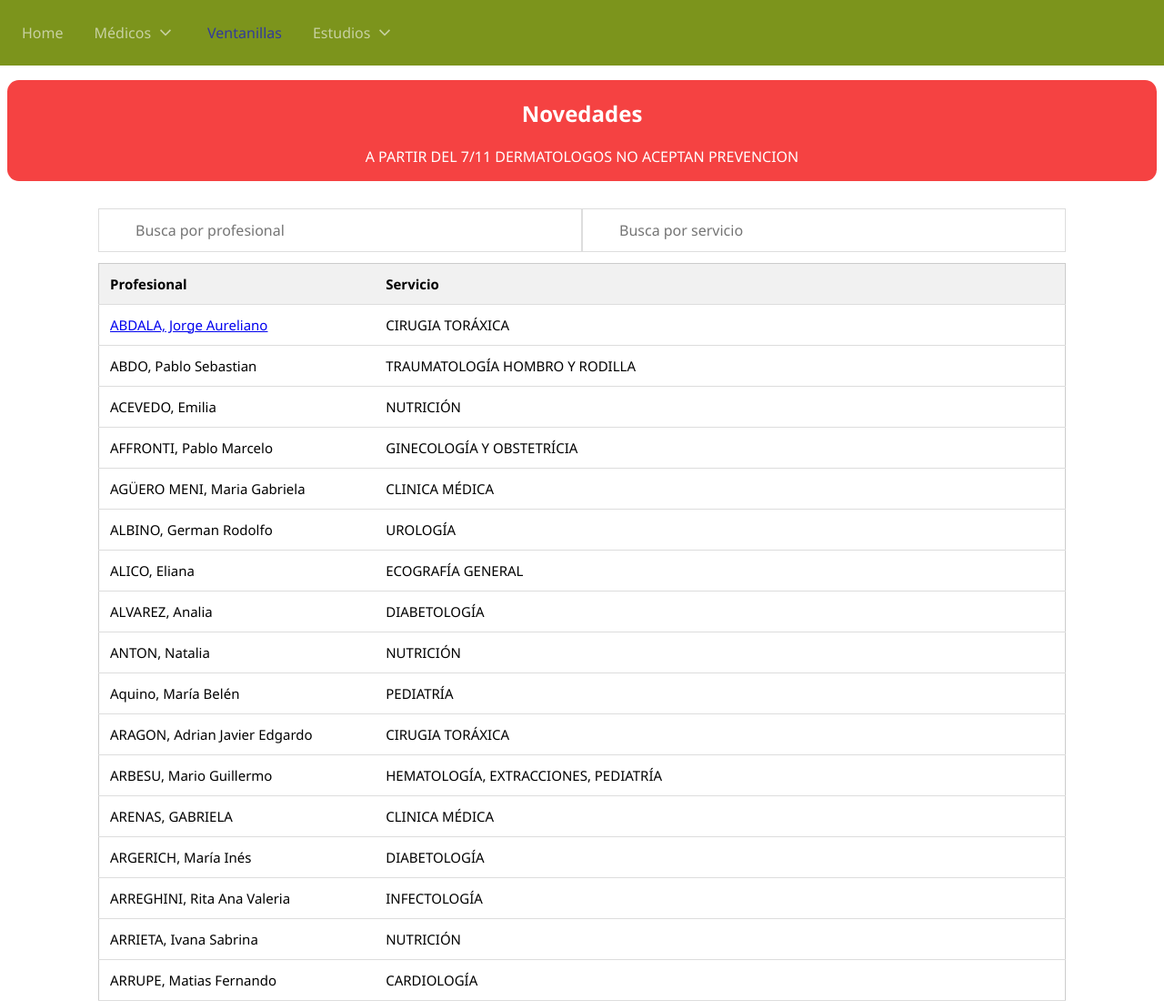
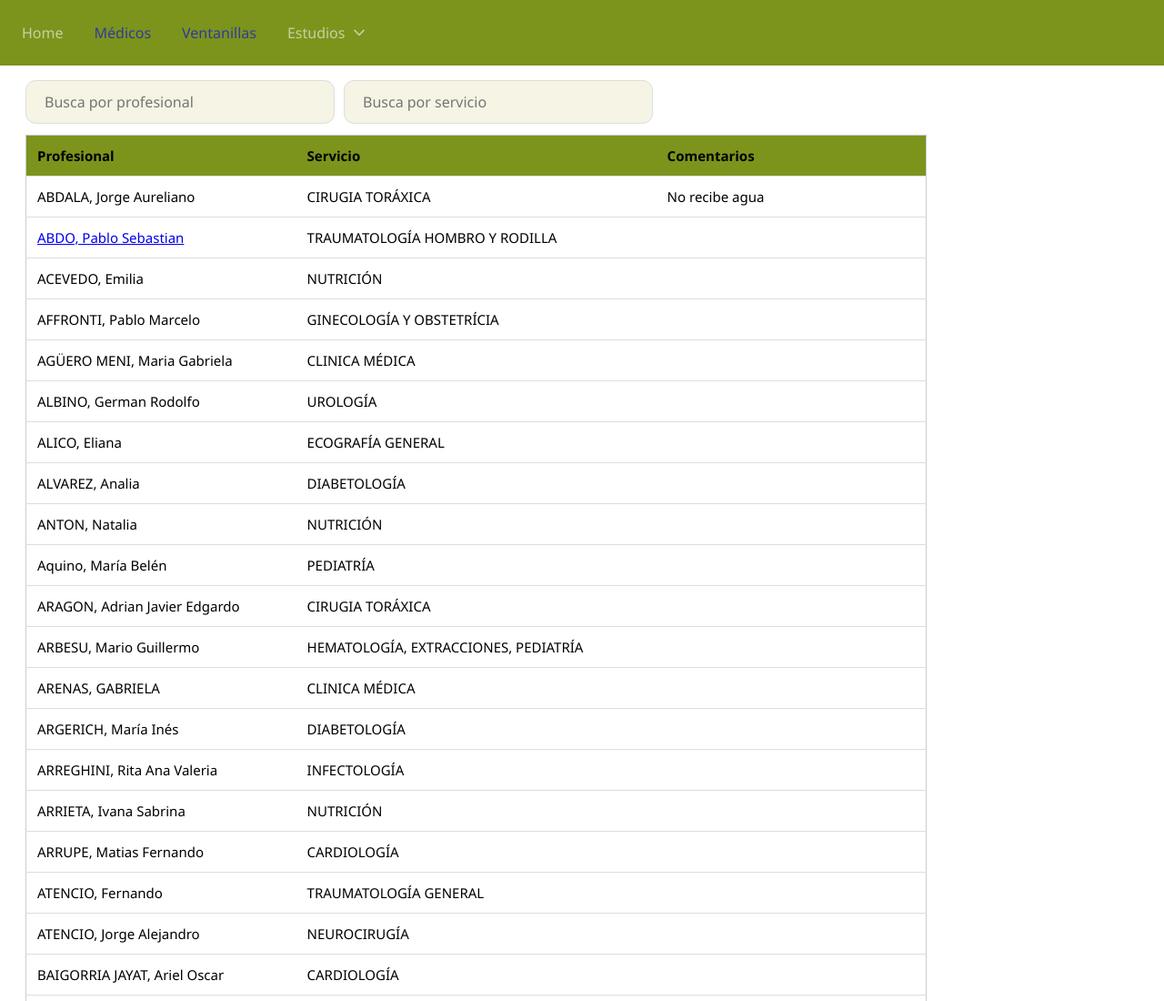
Before and after one commit to Geer68/infoprofesionales, a plain HTML site: page index.html in a window 1280 px wide. Shown: the top 1100 px of the page at 91% size. Drawn offline with nearby package versions, Linux system fonts and the light colour scheme; files that its build step writes are made by us from their sources.

Commit message:
mejoras medicos

```diff
--- a/index.html
+++ b/index.html
@@ -6,11 +6,6 @@
     <meta name="viewport" content="width=device-width, initial-scale=1.0">
     <title>Document</title>
     <link rel="stylesheet" href="style.css">
-</head>
-<body>
-<!DOCTYPE html>
-<html lang="en">
-  <head>
     <meta charset="UTF-8" />
     <meta http-equiv="X-UA-Compatible" content="IE=edge" />
     <meta name="viewport" content="width=device-width, initial-scale=1.0" />
@@ -34,14 +29,8 @@
       <div class="dropdowns">
         <div class="dropdown">
           <button class="button">
-            Médicos
-            <img src="chevron.svg" />
+            <a href="index.html">Médicos</a>
           </button>
-          <div class="dropdown-menu">
-            <button>UX/UI Design</button>
-            <button>Web Applications</button>
-            <button>SEO Advice</button>
-          </div>
         </div>
         <div class="dropdown">
           <button class="button"><a href="ventanillas.html">Ventanillas</a>
@@ -63,30 +52,25 @@
         </div>
       </div>
     </nav>
-    <div class="novedades">
-        <article>
-        <h2>Novedades</h2>
-        <p>A PARTIR DEL 7/11 DERMATOLOGOS NO ACEPTAN PREVENCION</p>
-        </article>
-    </div>
-    <div class="table">
+    <main class="medicos">
+        <div class="tableContainer">
             <div class="input">
                 <input type="text" id="myInput" onkeyup="search()" placeholder="Busca por profesional" title="Type in a name">
                 <input type="text" id="myInput2" onkeyup="search()" placeholder="Busca por servicio" title="Type in a name">
             </div>
             <table id="myTable">
                 <tr class="header">
-                <th style="width:20%;">Profesional</th>
-                <th style="width:50%;">Servicio</th>
+                    <th style="width:30%;">Profesional</th>
+                    <th style="width:40%;">Servicio</th>
+                    <th style="width:30%;">Comentarios</th>
                 </tr>
                 <tr>
-                <td>
-                    <a href="index2.html">ABDALA, Jorge Aureliano</a>
-                    </td>
+                    <td>ABDALA, Jorge Aureliano</td>
                     <td>CIRUGIA TORÁXICA</td>
+                    <td>No recibe agua</td>
                 </tr>
                 <tr>
-                <td>ABDO, Pablo Sebastian</td>
+                    <td><a href="prof/abdopablo.html">ABDO, Pablo Sebastian</a></td>
                     <td>TRAUMATOLOGÍA HOMBRO Y RODILLA</td>
                 </tr>
                 <tr>
@@ -1116,6 +1100,7 @@
                 <tr>
                     <td>SAVINA PEZUTTI, Mariela Soledad</td>
                     <td>ENDOCRINOLOGÍA</td>
+
                 </tr>
                 <tr>
                     <td>SCAGLIOTTI, Luis</td>
@@ -1247,6 +1232,7 @@
                 </tr>
             </table>
         </div>
+    </main>
 
 
     <script src="script.js"></script>
--- a/style.scss
+++ b/style.scss
@@ -3,71 +3,8 @@
     font-family: 'Segoe UI', Tahoma, Geneva, Verdana, sans-serif;
   }
 
-.input {
-    display: flex;
-}
-  #myInput,
-  #myInput2 {
-    background-position: 10px 10px;
-    background-repeat: no-repeat;
-    width: 100%;
-    font-size: 16px;
-    padding: 12px 20px 12px 40px;
-    border: 1px solid #ddd;
-    margin-bottom: 12px;
-  }
-
-  #myTable {
-    border-collapse: collapse;
-    width: 100%;
-    border: 1px solid rgb(204, 204, 204);
-    font-size: 15px;
-  }
-
-  #myTable th,
-  #myTable td {
-    text-align: left;
-    padding: 12px;
-  }
-
-  #myTable tr {
-    border-bottom: 1px solid #ddd;
-  }
-
-  #myTable tr.header,
-  #myTable tr:hover {
-    background-color: #f1f1f1;
-  }
-
-//Limpio
-
-.table {
-    padding: 0 100px;
-}
-.novedades {
-  padding: 80px 0 30px 0;
-  display: flex;
-  flex-direction: column;
-
-  article {
-    align-items: center;
-    background-color: rgb(245, 66, 66);
-    border-radius: 0.8rem;
-    text-align: center;
-    h2 {
-      font-size: x-large;
-      color: white;
-    }
-    p {
-      color: white;
-    }
-  }
-
-}
-
 
 //Nav
-
 button {
   border: 0;
   padding: 0;
@@ -267,3 +204,92 @@ body.open .burger {
   .navbar-hover .collapse ul ul ul{position:absolute;top:0;left:100%;min-width:250px;display:none}
   /*.navbar-hover .collapse ul ul ul ul{position:absolute;top:0;left:-100%;min-width:250px;display:none;z-index:1}*/
 }
+
+
+//Medicossssssssssssssss
+main {
+  .medicos {
+    background-color: #D9D9D9;
+    display: flex;
+    flex-direction: row;
+  }
+}
+
+.input {
+    display: flex;
+    padding-top: 80px;
+    max-width: 700px;
+}
+  #myInput,
+  #myInput2 {
+    background-position: 10px 10px;
+    background-repeat: no-repeat;
+    width: 100%;
+    font-size: 16px;
+    padding: 12px 20px 12px 20px;
+    border: 1px solid #ddd;
+    margin-bottom: 12px;
+    margin-right: 10px;
+    border-radius: 0.7rem;
+    background-color: #f5f4e5;
+
+    &:hover {
+      border: 1px solid #7c941c;
+    }
+    &:focus {
+      outline: none !important;
+      border: 1px solid #7c941c;
+      background-color: #ffffff;
+    }
+  }
+
+
+  #myTable {
+    border-collapse: collapse;
+    width: 100%;
+    border: 1px solid rgb(204, 204, 204);
+    font-size: 15px;
+  tr.header {
+    background-color: #7c941c;
+
+    &:hover {
+      background-color: #7c941c;
+    }
+  }
+  tr{
+    border-bottom: 1px solid #ddd;
+    &:hover{
+      background-color: #f1f1f1;
+    }
+  }
+  td, th {
+    text-align: left;
+    padding: 12px;
+  }
+}
+
+.tableContainer {
+    padding: 0 0 0 20px;
+    max-width: 80%;
+}
+
+.novedades {
+  padding: 80px 0 30px 0;
+  display: flex;
+  flex-direction: column;
+
+  article {
+    align-items: center;
+    background-color: rgb(245, 66, 66);
+    border-radius: 0.8rem;
+    text-align: center;
+    h2 {
+      font-size: x-large;
+      color: white;
+    }
+    p {
+      color: white;
+    }
+  }
+
+}
```
Also changed, not shown: prof/abdopablo.html (added, +64 -0 lines), prof/acevedoemilia.html (added), prof/affrontipablo.html (added), prof/antonanalia.html (added), style.css, 1 other file. Lines whose indentation alone changed are shown as unchanged.
